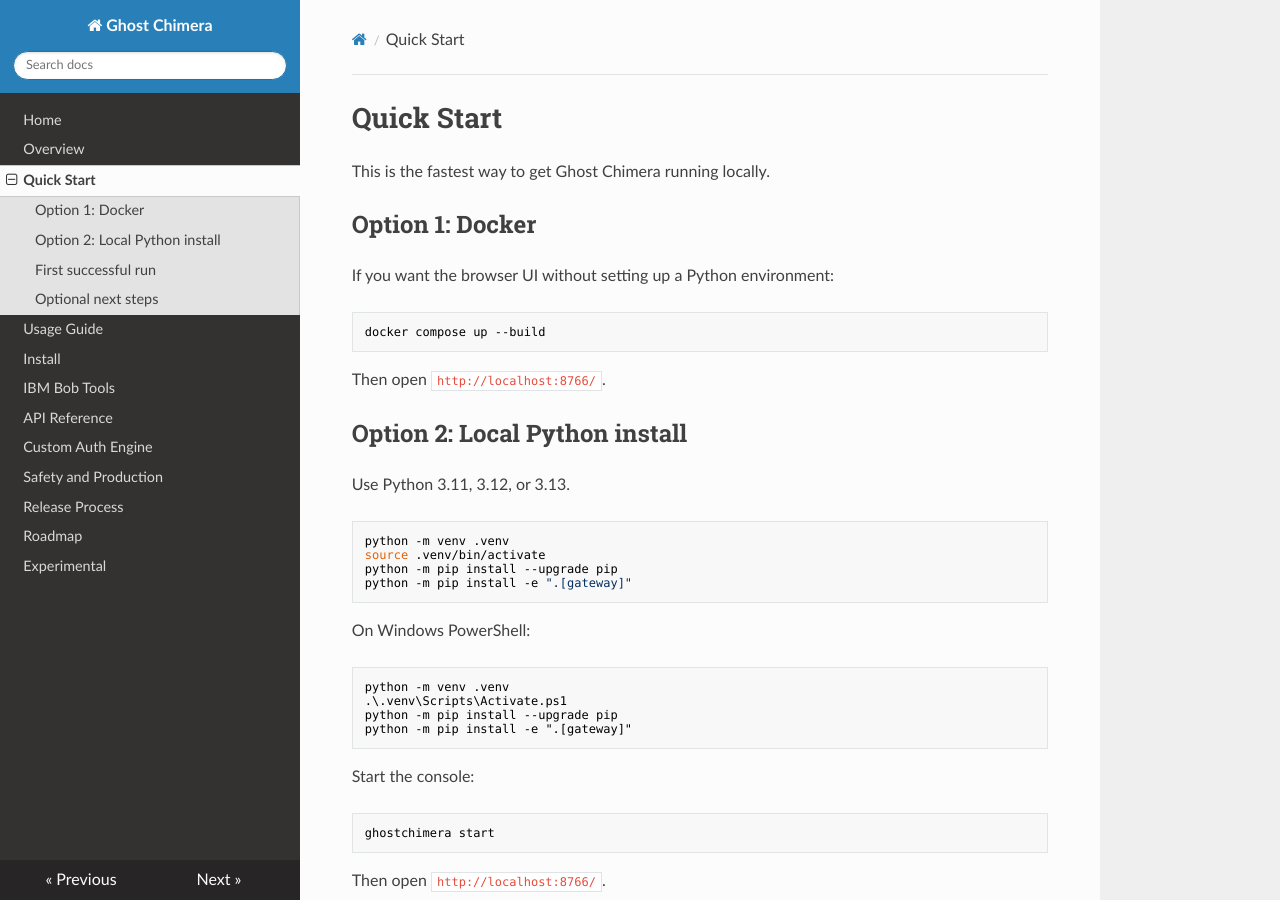
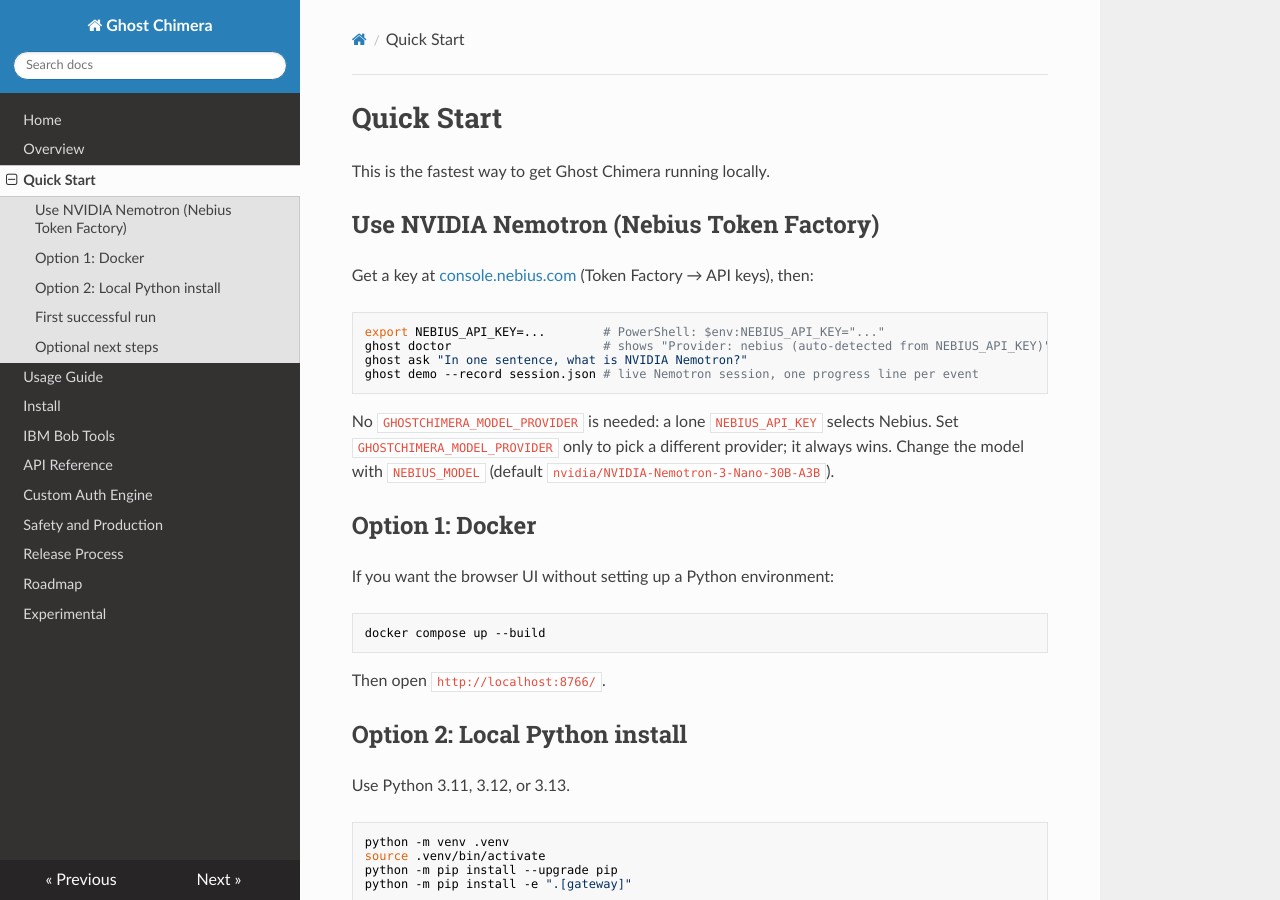
Before and after one commit to fernandogarzaaa/GHOST-Chimera, an MkDocs documentation site: the page built from docs/quick-start.md, in a window 1280 px wide and 900 px high. Built offline with MkDocs 1.6.1, drawn with Linux system fonts in a browser that asks for light colours; nearby versions of some CDN libraries.

Commit message:
docs: document Nebius auto-detect and the Stealth Loop Nemotron knobs
README gains an environment-variable table (NEBIUS_API_KEY alone selects
Nebius; GHOSTCHIMERA_MODEL_PROVIDER still wins; fallback models, async mode,
timeout, call and token budgets, thinking toggle, retries, bus log cap).
docs/quick-start.md gets a Nemotron section with the doctor/ask/record flow
and the PowerShell form of the export.

````diff
--- a/docs/quick-start.md
+++ b/docs/quick-start.md
@@ -1,6 +1,21 @@
 # Quick Start
 
 This is the fastest way to get Ghost Chimera running locally.
+
+## Use NVIDIA Nemotron (Nebius Token Factory)
+
+Get a key at [console.nebius.com](https://console.nebius.com) (Token Factory → API keys), then:
+
+```bash
+export NEBIUS_API_KEY=...        # PowerShell: $env:NEBIUS_API_KEY="..."
+ghost doctor                     # shows "Provider: nebius (auto-detected from NEBIUS_API_KEY)"
+ghost ask "In one sentence, what is NVIDIA Nemotron?"
+ghost demo --record session.json # live Nemotron session, one progress line per event
+```
+
+No `GHOSTCHIMERA_MODEL_PROVIDER` is needed: a lone `NEBIUS_API_KEY` selects Nebius. Set
+`GHOSTCHIMERA_MODEL_PROVIDER` only to pick a different provider; it always wins. Change the
+model with `NEBIUS_MODEL` (default `nvidia/NVIDIA-Nemotron-3-Nano-30B-A3B`).
 
 ## Option 1: Docker
 
````
Also changed, not shown: README.md (+19 -0 lines).
